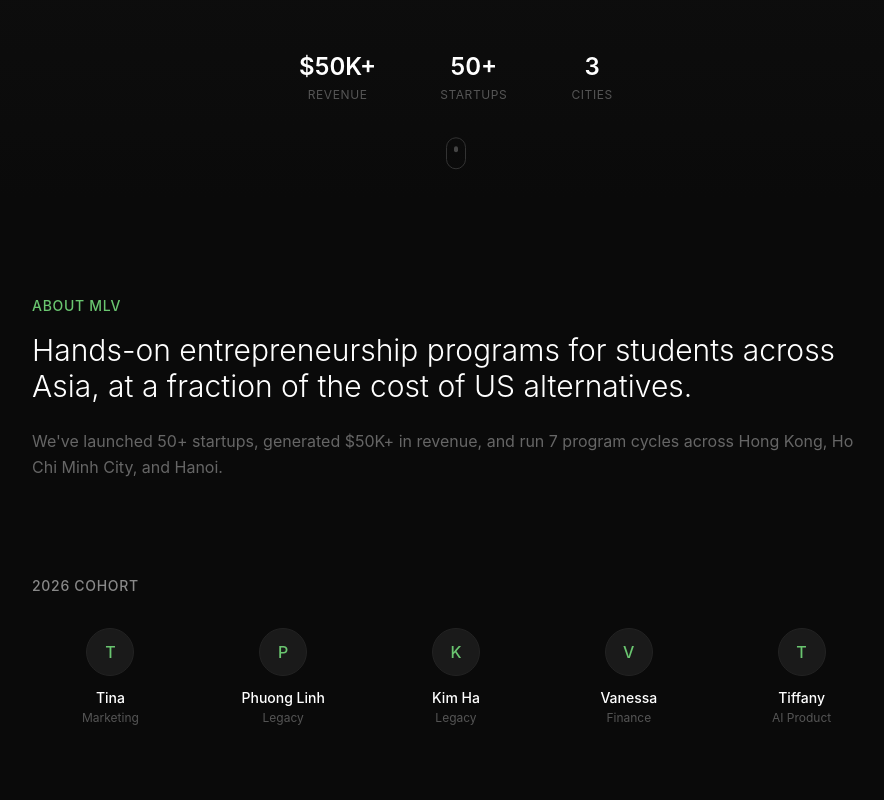
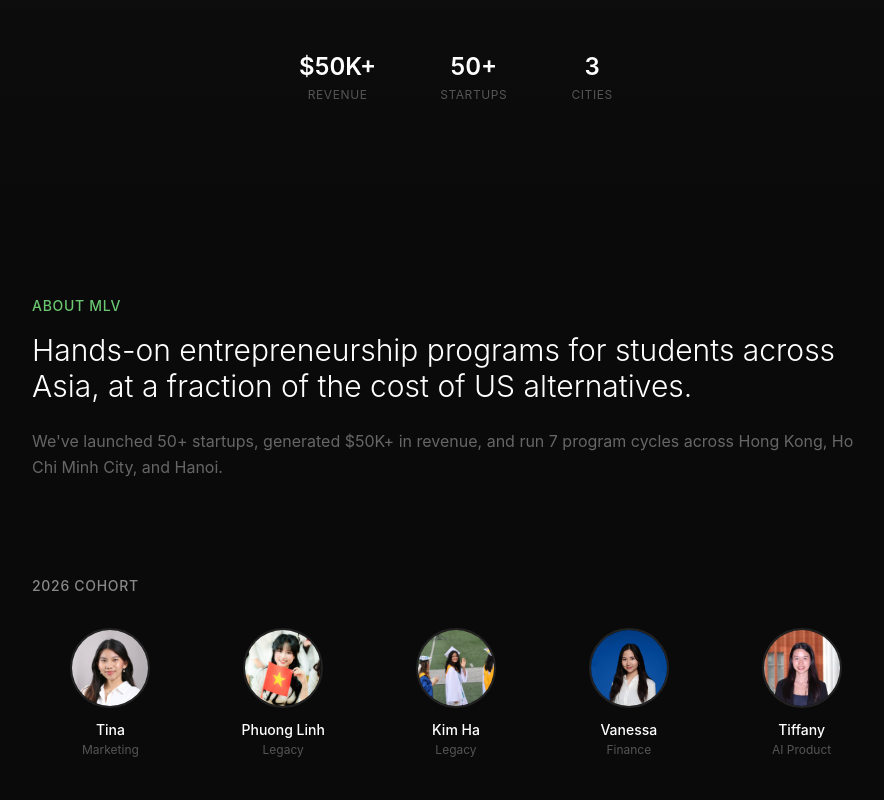
Before and after one commit to TimHL5/MLV-PMA-Internship, a Next.js app: page / in a window 1280 px wide. Shown: the part 520-1320 px from the top of the page, without its empty margins (184-1068 px from the left). Built offline with nearby package versions, Linux system fonts and the light colour scheme.

Commit message:
Add cohort profile pictures and LinkedIn links, remove scroll indicator

```diff
--- a/components/Hero.tsx
+++ b/components/Hero.tsx
@@ -96,22 +96,6 @@ export default function Hero() {
           ))}
         </motion.div>
       </div>
-
-      {/* Scroll hint */}
-      <motion.div
-        initial={{ opacity: 0 }}
-        animate={{ opacity: 1 }}
-        transition={{ delay: 1.2 }}
-        className="absolute bottom-8 left-1/2 -translate-x-1/2"
-      >
-        <motion.div
-          animate={{ y: [0, 6, 0] }}
-          transition={{ duration: 2, repeat: Infinity, ease: "easeInOut" }}
-          className="w-5 h-8 border border-[#333] rounded-full flex justify-center pt-2"
-        >
-          <div className="w-1 h-1.5 bg-[#444] rounded-full" />
-        </motion.div>
-      </motion.div>
     </section>
   )
 }
--- a/components/ProgramOverview.tsx
+++ b/components/ProgramOverview.tsx
@@ -1,13 +1,44 @@
 'use client'
 
 import { motion } from 'framer-motion'
+import Image from 'next/image'
 
 const cohort = [
-  { name: 'Tina', role: 'Marketing', school: 'Skidmore' },
-  { name: 'Phuong Linh', role: 'Legacy', school: 'Minerva' },
-  { name: 'Kim Ha', role: 'Legacy', school: 'UC Irvine' },
-  { name: 'Vanessa', role: 'Finance', school: 'Purdue' },
-  { name: 'Tiffany', role: 'AI Product', school: 'UMich' },
+  {
+    name: 'Tina',
+    role: 'Marketing',
+    school: 'Skidmore',
+    image: '/tina.jpeg',
+    linkedin: 'https://www.linkedin.com/in/tina-nguyen-9a6537326/'
+  },
+  {
+    name: 'Phuong Linh',
+    role: 'Legacy',
+    school: 'Minerva',
+    image: '/linh.jpeg',
+    linkedin: 'https://www.linkedin.com/in/phuong-linh-nguyen-/'
+  },
+  {
+    name: 'Kim Ha',
+    role: 'Legacy',
+    school: 'UC Irvine',
+    image: '/kim.jpeg',
+    linkedin: 'https://www.linkedin.com/in/kim-ha-trann/'
+  },
+  {
+    name: 'Vanessa',
+    role: 'Finance',
+    school: 'Purdue',
+    image: '/vanessa.jpeg',
+    linkedin: 'https://www.linkedin.com/in/vanessa-chan-1a0383232/'
+  },
+  {
+    name: 'Tiffany',
+    role: 'AI Product',
+    school: 'UMich',
+    image: '/tiffany.jpeg',
+    linkedin: 'https://www.linkedin.com/in/tiffany-rosalyn-wong-2a68b7238/'
+  },
 ]
 
 const products = [
@@ -66,20 +97,29 @@ export default function ProgramOverview() {
 
           <div className="grid grid-cols-5 gap-4">
             {cohort.map((person, i) => (
-              <motion.div
+              <motion.a
                 key={person.name}
+                href={person.linkedin}
+                target="_blank"
+                rel="noopener noreferrer"
                 initial={{ opacity: 0, y: 10 }}
                 whileInView={{ opacity: 1, y: 0 }}
                 viewport={{ once: true }}
                 transition={{ delay: i * 0.05 }}
-                className="text-center"
+                className="text-center group"
               >
-                <div className="w-12 h-12 bg-[#1a1a1a] rounded-full mx-auto mb-3 flex items-center justify-center border border-[#222]">
-                  <span className="text-[#6AC670] font-medium">{person.name[0]}</span>
+                <div className="w-16 h-16 sm:w-20 sm:h-20 rounded-full mx-auto mb-3 overflow-hidden border-2 border-[#222] group-hover:border-[#6AC670] transition-colors">
+                  <Image
+                    src={person.image}
+                    alt={person.name}
+                    width={80}
+                    height={80}
+                    className="w-full h-full object-cover"
+                  />
                 </div>
-                <p className="text-white text-sm font-medium">{person.name}</p>
+                <p className="text-white text-sm font-medium group-hover:text-[#6AC670] transition-colors">{person.name}</p>
                 <p className="text-[#555] text-xs mt-0.5">{person.role}</p>
-              </motion.div>
+              </motion.a>
             ))}
           </div>
         </motion.div>
```
